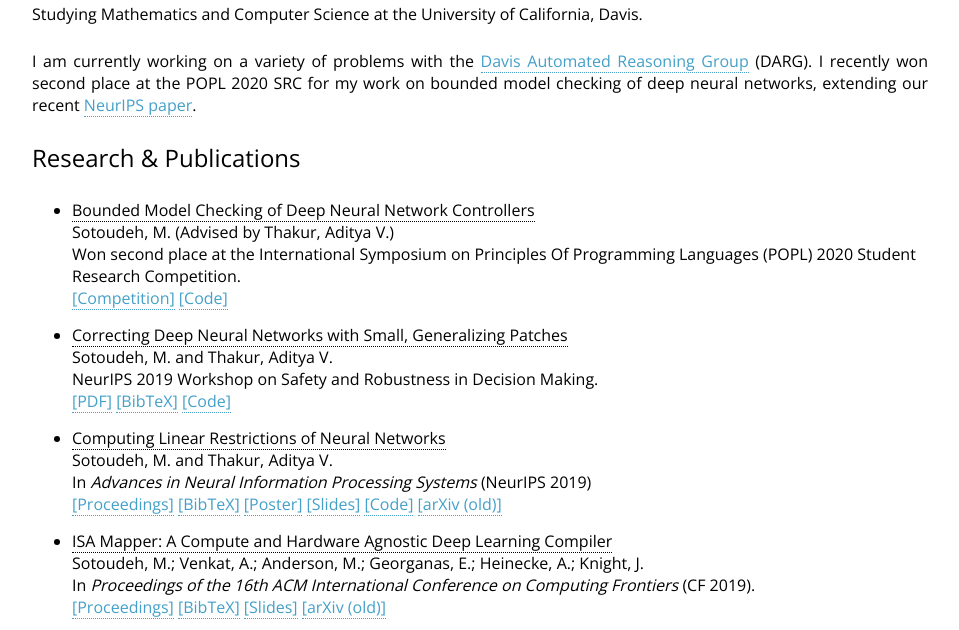
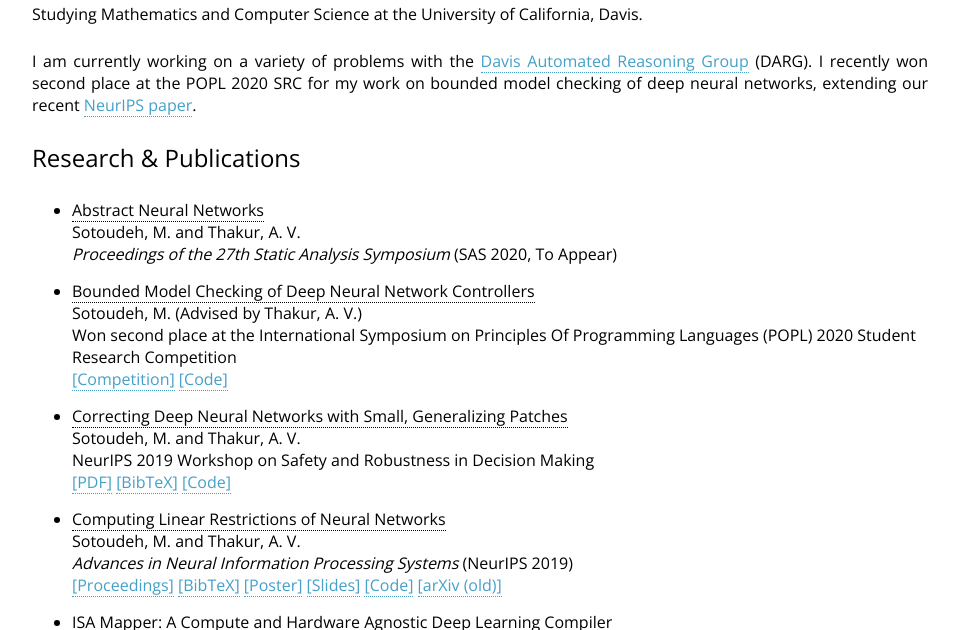
Before and after one commit to matthewsot/matthewsot.github.io, a plain HTML site: page index.html in a window 1280 px wide. Shown: the part 241-871 px from the top of the page, without its empty margins (160-1119 px from the left). Drawn offline with nearby package versions, Linux system fonts and the light colour scheme.

Commit message:
Added SAS paper

```diff
--- a/index.html
+++ b/index.html
@@ -30,12 +30,20 @@
             <u>'ing the proceedings name, but I like the way this looks better.
         -->
         <li>
+            <u>Abstract Neural Networks</u>
+            <br/>
+            Sotoudeh, M. and Thakur, A. V.
+            <br/>
+            <i>Proceedings of the 27th Static Analysis Symposium</i>
+            (SAS 2020, To Appear)
+        </li>
+        <li>
             <u>Bounded Model Checking of Deep Neural Network Controllers</u>
             <br/>
-            Sotoudeh, M. (Advised by Thakur, Aditya V.)
+            Sotoudeh, M. (Advised by Thakur, A. V.)
             <br/>
             Won second place at the International Symposium on Principles Of
-            Programming Languages (POPL) 2020 Student Research Competition.
+            Programming Languages (POPL) 2020 Student Research Competition
             <br/>
             <a href="https://popl20.sigplan.org/track/POPL-2020-Student-Research-Competition">[Competition]</a>
             <a href="https://github.com/95616ARG/SyReNN">[Code]</a>
@@ -44,9 +52,9 @@
             <u>Correcting Deep Neural Networks with Small, Generalizing
                Patches</u>
             <br/>
-            Sotoudeh, M. and Thakur, Aditya V.
+            Sotoudeh, M. and Thakur, A. V.
             <br/>
-            NeurIPS 2019 Workshop on Safety and Robustness in Decision Making.
+            NeurIPS 2019 Workshop on Safety and Robustness in Decision Making
             <br/>
             <a href="content/papers/correcting_dnns_workshop.pdf">[PDF]</a>
             <a href="content/bibtex/srdm19.bib">[BibTeX]</a>
@@ -55,9 +63,8 @@
         <li>
             <u>Computing Linear Restrictions of Neural Networks</u>
             <br/>
-            Sotoudeh, M. and Thakur, Aditya V.
+            Sotoudeh, M. and Thakur, A. V.
             <br/>
-            In
             <i>Advances in Neural Information Processing Systems</i> (NeurIPS 2019)
             <br/>
             <a href="https://papers.nips.cc/paper/9562-computing-linear-restrictions-of-neural-networks">[Proceedings]</a>
@@ -73,9 +80,8 @@
             Sotoudeh, M.; Venkat, A.; Anderson, M.; Georganas, E.;
             Heinecke, A.; Knight, J.
             <br/>
-            In
             <i>Proceedings of the 16th ACM International Conference on Computing Frontiers</i>
-            (CF 2019).
+            (CF 2019)
             <br/>
             <a href="https://dl.acm.org/citation.cfm?id=3321559">[Proceedings]</a>
             <a href="content/bibtex/cf19.bib">[BibTeX]</a>
@@ -86,11 +92,10 @@
             <u>C3-Flow: Compute Compression Co-Design Flow for Deep Neural
             Networks</u>
             <br/>
-            Sotoudeh, M. and Baghsorkhi, Sara S.
+            Sotoudeh, M. and Baghsorkhi, S. S.
             <br/>
-            In
             <i>Proceedings of the 56th Annual Design Automation Conference</i>
-            (DAC 2019).
+            (DAC 2019)
             <br/>
             <a href="https://dl.acm.org/citation.cfm?id=3317786">[Proceedings]</a>
             <a href="content/bibtex/dac19.bib">[BibTeX]</a>
```
